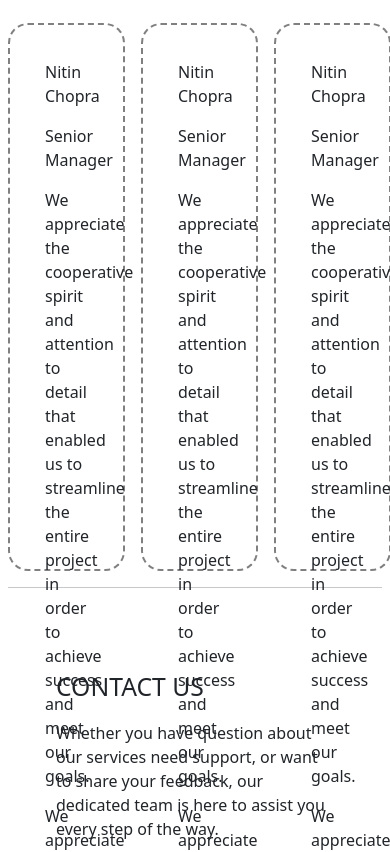
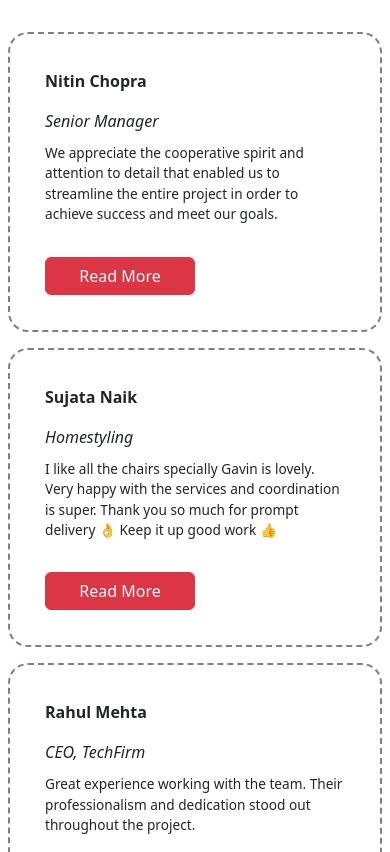
Before and after one commit to akash09gupta/dummy, a React (Vite) app: page / in a window 390 px wide. Shown: the part 5183-6035 px from the top of the page. Built offline with nearby package versions, Linux system fonts and the light colour scheme.

Commit message:
Testinomial done

```diff
--- a/src/component/ClientTestinomial.jsx
+++ b/src/component/ClientTestinomial.jsx
@@ -1,93 +1,78 @@
-import { Typography, useMediaQuery } from '@mui/material'
-import React, { Component, useEffect } from 'react'
-import AOS from 'aos';
-import 'aos/dist/aos.css';
-
-// const testimonialsList = [
-//     {id: 1,
-//     text: "I like all the chairs specially Gavin is lovely. Very happy with the services and coordination is super. Thank you so much for  prompt delivery 👌 Keep it up good work👍",
-//     author: "Sujata Naik, Homestyling"
-//     },
-//     {id: 2,
-//     text: "I like all the chairs specially Gavin is lovely. Very happy with the services and coordination is super. Thank you so much for  prompt delivery 👌 Keep it up good work👍",
-//     author: "Sujata Naik, Homestyling"
-//     }
-// ]
+import { Typography, useMediaQuery } from "@mui/material";
+import React, { useEffect } from "react";
+import AOS from "aos";
+import "aos/dist/aos.css";
 
 function ClientTestimonials() {
-        const isMobile = useMediaQuery('(max-width:600px)');
-        useEffect(()=>{
-            AOS.init({
-                duration: 1000,
-            });
+  const isMobile = useMediaQuery("(max-width:600px)");
+
+  useEffect(() => {
+    AOS.init({ duration: 1000 });
     AOS.refresh();
-        },[])
+  }, []);
+
+  // ✅ Example testimonials array
+  const testimonials = [
+    {
+      id: 1,
+      name: "Nitin Chopra",
+      role: "Senior Manager",
+      text: "We appreciate the cooperative spirit and attention to detail that enabled us to streamline the entire project in order to achieve success and meet our goals.",
+    },
+    {
+      id: 2,
+      name: "Sujata Naik",
+      role: "Homestyling",
+      text: "I like all the chairs specially Gavin is lovely. Very happy with the services and coordination is super. Thank you so much for prompt delivery 👌 Keep it up good work 👍",
+    },
+    {
+      id: 3,
+      name: "Rahul Mehta",
+      role: "CEO, TechFirm",
+      text: "Great experience working with the team. Their professionalism and dedication stood out throughout the project.",
+    },
+  ];
+
   return (
-      <div className='client-testinomial p-2 text-center h-auto container' data-aos="fade-up">
-            <Typography variant={isMobile ? "h4" : 'h3' } className="fw-bold">
-              Read why our<span variant={isMobile ? "h4" : 'h3'} className="fw-bold"  style={{ color: "#105B63", padding: "0 0.5rem" }}>clients love us</span>
+    <div
+      className="client-testinomial p-2 text-center h-auto container"
+      data-aos="fade-up"
+    >
+      <Typography variant={isMobile ? "h4" : "h3"} className="fw-bold">
+        Read why our
+        <span
+          className="fw-bold"
+          style={{ color: "#105B63", padding: "0 0.5rem" }}
+        >
+          clients love us
+        </span>
       </Typography>
-        {/* <div className='feedback h-75 w-100 p-4 text-center row'>
-            <div className='testinomial w-100 p-5 h-50 col'>
-                <Typography variant='h6' textAlign={"left"} fontSize={15.4}>I like all the chairs specially Gavin is lovely. Very happy with the services and coordination is super. Thank you so much for  prompt delivery 👌 Keep it up good work👍</Typography>
-                <div className='d-flex w-100 h-50 justify-content-end align-items-center p-2'>
-                <hr className='w-25 border border-dark'/>
-                <Typography variant='h6' className='d-flex ms-2' fontSize={12}>
-                    Sujata Naik, Homestyling
-                </Typography>
-                </div>
-            </div>
-            <div className='testinomial w-100 p-5 h-50 col'>
-                <Typography variant='h6' textAlign={"left"} fontSize={15.4}>I like all the chairs specially Gavin is lovely. Very happy with the services and coordination is super. Thank you so much for  prompt delivery 👌 Keep it up good work👍</Typography>
-                <div className='d-flex w-100 h-50 justify-content-end align-items-center p-2'>
-                <hr className='w-25 border border-dark'/>
-                <Typography variant='h6' className='d-flex ms-2' fontSize={12}>
-                    Sujata Naik, Homestyling
-                </Typography>
-                </div>
-            </div>
-        </div> */}
-        <div className='d-flex gap-3'>
+
+      <div className="d-flex flex-wrap justify-content-center gap-3 mt-4">
+        {testimonials.map((t) => (
           <div
-        className=''
-        style={{width: "30vw", height: "65vh", border: "2px solid black", borderStyle:"dashed", borderColor:"gray", borderRadius:"20px", marginTop:"15px",
-            display: "flex", flexDirection:"column", textAlign:"left", padding:"35px"
+            key={t.id}
+            style={{
+              width: isMobile ? "100%" : "30%",
+              border: "2px dashed gray",
+              borderRadius: "20px",
+              padding: "35px",
+              textAlign: "left",
+              display: "flex",
+              flexDirection: "column",
             }}
           >
-            <p>Nitin Chopra</p>
-            <p>Senior Manager</p>
-            <p>We appreciate the cooperative spirit and attention to detail that enabled us to streamline the entire project in order to achieve success and meet our goals.</p>
-            <p>We appreciate the cooperative spirit and attention to detail that enabled us to streamline the entire project in order to achieve success and meet our goals.</p>
-            <p className='btn btn-danger w-50'>Read More</p>
+            <p style={{ fontWeight: "bold" }}>{t.name}</p>
+            <p style={{ fontStyle: "italic", marginBottom: "10px" }}>{t.role}</p>
+            <p style={{ fontSize: isMobile ? "3.5vw" : "1vw" }}>{t.text}</p>
+            <button className="btn btn-danger w-50 mt-3">Read More</button>
           </div>
-        <div
-        className=''
-        style={{width: "30vw", height: "65vh", border: "2px solid black", borderStyle:"dashed", borderColor:"gray", borderRadius:"20px", marginTop:"15px",
-            display: "flex", flexDirection:"column", textAlign:"left", padding:"35px"
-        }}
-        >
-            <p>Nitin Chopra</p>
-            <p>Senior Manager</p>
-            <p>We appreciate the cooperative spirit and attention to detail that enabled us to streamline the entire project in order to achieve success and meet our goals.</p>
-            <p>We appreciate the cooperative spirit and attention to detail that enabled us to streamline the entire project in order to achieve success and meet our goals.</p>
-            <p className='btn btn-danger w-50'>Read More</p>
+        ))}
       </div>
-        <div
-        className=''
-        style={{width: "30vw", height: "65vh", border: "2px solid black", borderStyle:"dashed", borderColor:"gray", borderRadius:"20px", marginTop:"15px",
-            display: "flex", flexDirection:"column", textAlign:"left", padding:"35px"
-        }}
-        >
-            <p>Nitin Chopra</p>
-            <p>Senior Manager</p>
-            <p>We appreciate the cooperative spirit and attention to detail that enabled us to streamline the entire project in order to achieve success and meet our goals.</p>
-            <p>We appreciate the cooperative spirit and attention to detail that enabled us to streamline the entire project in order to achieve success and meet our goals.</p>
-            <p className='btn btn-danger w-50'>Read More</p>
+
+      <hr className="mt-4" />
     </div>
-        </div>
-        <hr />
-      </div>
-    )
+  );
 }
 
 export default ClientTestimonials;
```
Lines whose indentation alone changed are shown as unchanged.
